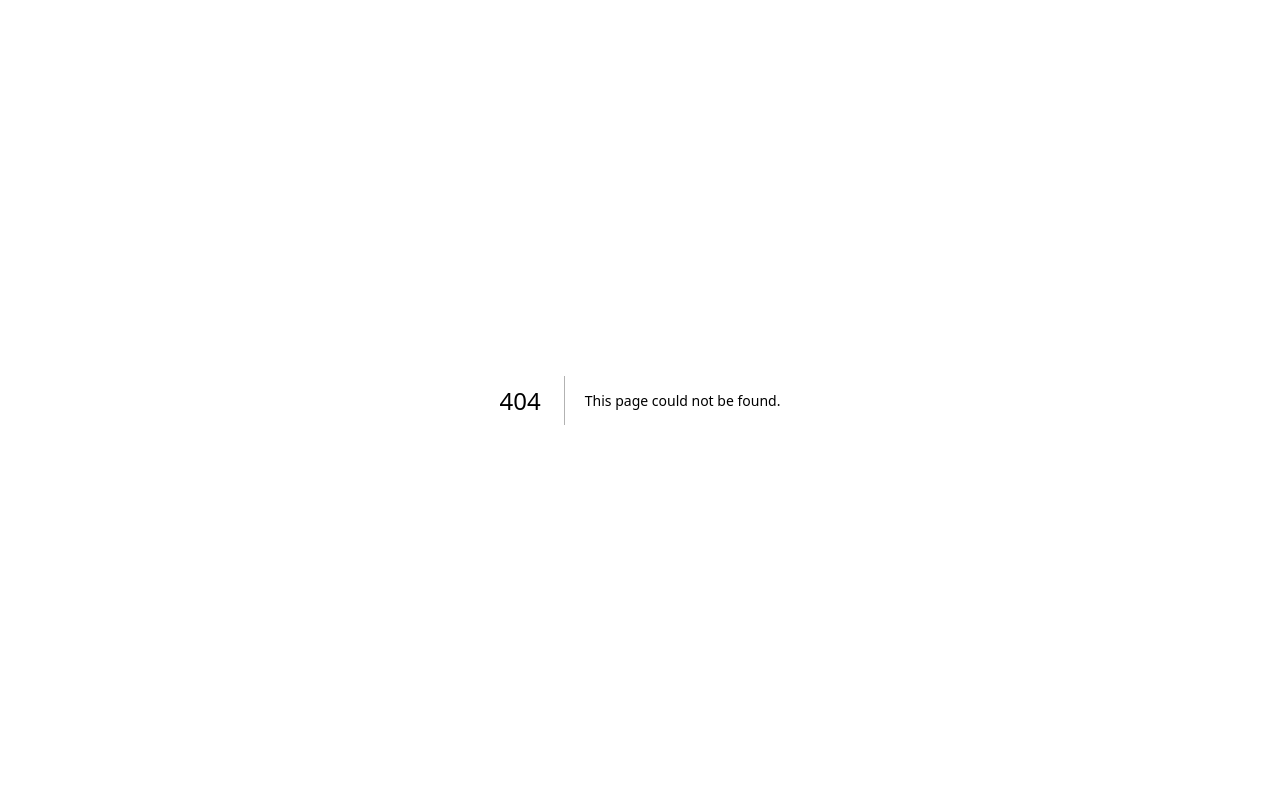
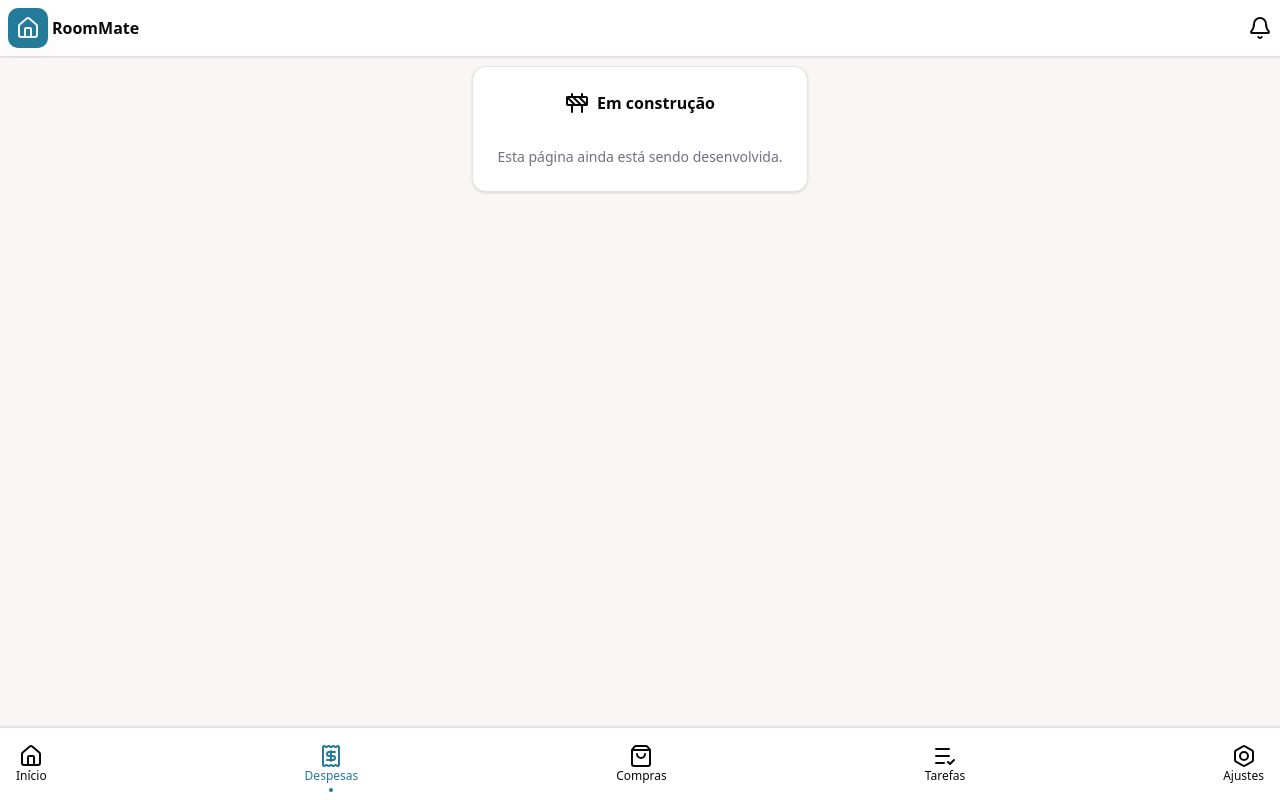
Before and after one commit to AristotelesAlves/RooMate, a Next.js app: page /despesas in a window 1280 px wide. Before the commit this address had no page. Built offline with nearby package versions, Linux system fonts and the light colour scheme.

Commit message:
FEAT: Aviso de construção de págiona

```diff
--- /dev/null
+++ b/app/(private)/ajustes/page.tsx
@@ -0,0 +1,23 @@
+import { Card, CardContent, CardHeader, CardTitle } from "@/components/ui/card"
+import { Construction } from "lucide-react"
+
+export default function Ajuste() {
+  return (
+    <div className="flex items-center justify-center">
+      <Card className="text-center">
+        <CardHeader>
+          <CardTitle className="flex items-center justify-center gap-2">
+            <Construction />
+            Em construção
+          </CardTitle>
+        </CardHeader>
+
+        <CardContent>
+          <p className="text-sm text-muted-foreground">
+                Esta página ainda está sendo desenvolvida.
+          </p>
+        </CardContent>
+      </Card>
+    </div>
+  )
+}
--- /dev/null
+++ b/app/(private)/compras/page.tsx
@@ -0,0 +1,23 @@
+import { Card, CardContent, CardHeader, CardTitle } from "@/components/ui/card"
+import { Construction } from "lucide-react"
+
+export default function Ajuste() {
+  return (
+    <div className="flex items-center justify-center">
+      <Card className="text-center">
+        <CardHeader>
+          <CardTitle className="flex items-center justify-center gap-2">
+            <Construction />
+            Em construção
+          </CardTitle>
+        </CardHeader>
+
+        <CardContent>
+          <p className="text-sm text-muted-foreground">
+                Esta página ainda está sendo desenvolvida.
+          </p>
+        </CardContent>
+      </Card>
+    </div>
+  )
+}
--- /dev/null
+++ b/app/(private)/despesas/page.tsx
@@ -0,0 +1,23 @@
+import { Card, CardContent, CardHeader, CardTitle } from "@/components/ui/card"
+import { Construction } from "lucide-react"
+
+export default function Ajuste() {
+  return (
+    <div className="flex items-center justify-center">
+      <Card className="text-center">
+        <CardHeader>
+          <CardTitle className="flex items-center justify-center gap-2">
+            <Construction />
+            Em construção
+          </CardTitle>
+        </CardHeader>
+
+        <CardContent>
+          <p className="text-sm text-muted-foreground">
+                Esta página ainda está sendo desenvolvida.
+          </p>
+        </CardContent>
+      </Card>
+    </div>
+  )
+}
--- /dev/null
+++ b/app/(private)/tarefas/page.tsx
@@ -0,0 +1,23 @@
+import { Card, CardContent, CardHeader, CardTitle } from "@/components/ui/card"
+import { Construction } from "lucide-react"
+
+export default function Ajuste() {
+  return (
+    <div className="flex items-center justify-center">
+      <Card className="text-center">
+        <CardHeader>
+          <CardTitle className="flex items-center justify-center gap-2">
+            <Construction />
+            Em construção
+          </CardTitle>
+        </CardHeader>
+
+        <CardContent>
+          <p className="text-sm text-muted-foreground">
+                Esta página ainda está sendo desenvolvida.
+          </p>
+        </CardContent>
+      </Card>
+    </div>
+  )
+}
```
